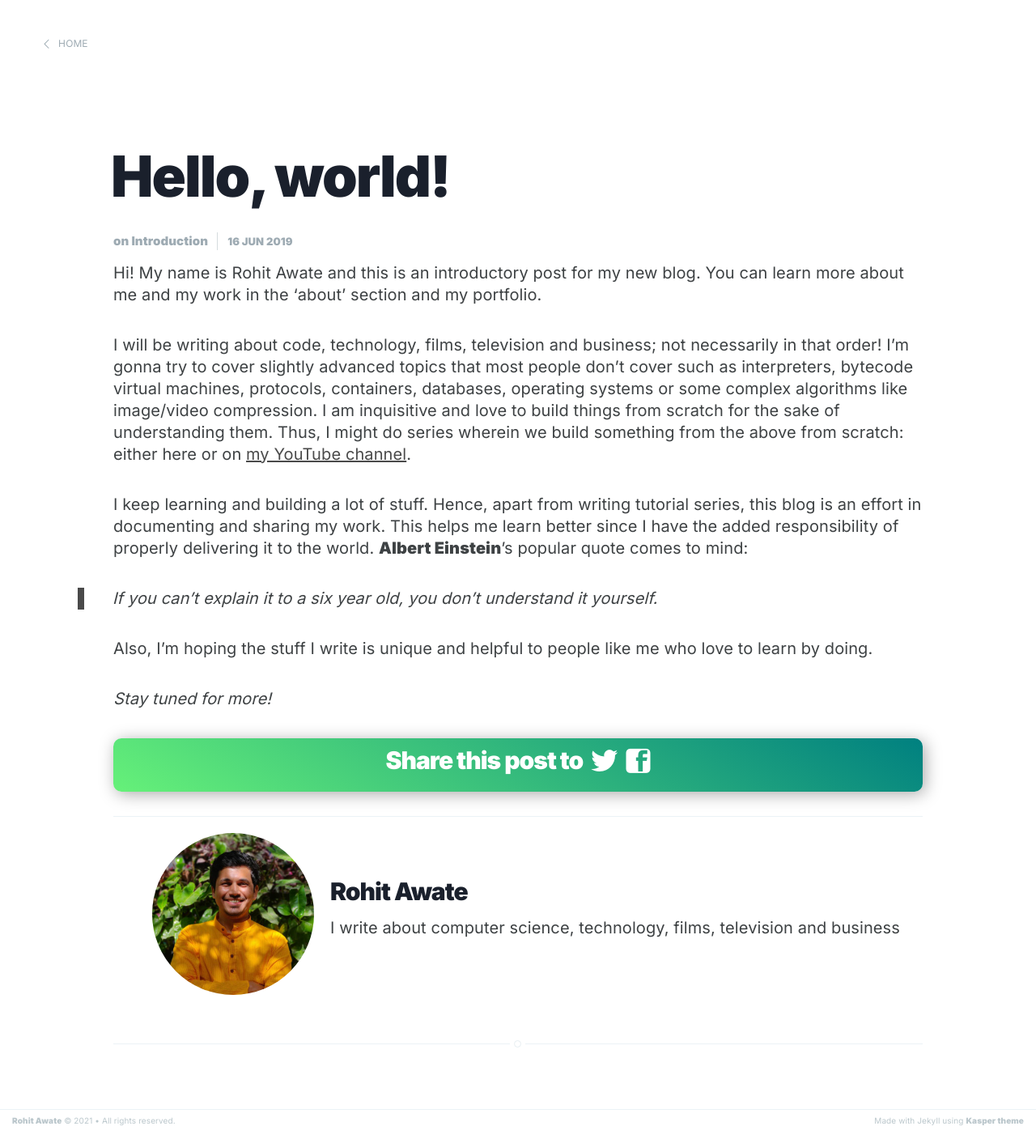
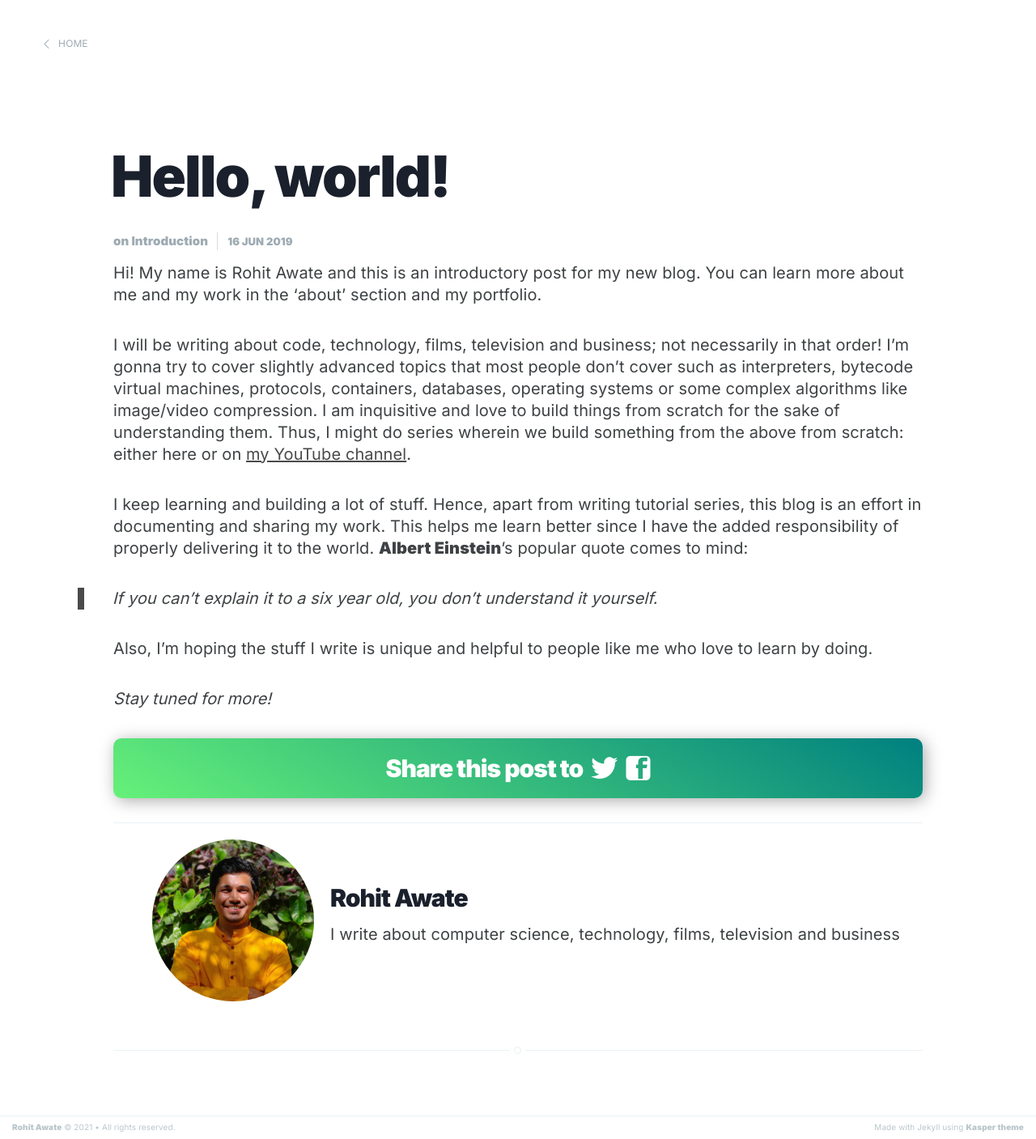
Before and after one commit to RohitAwate/rohitawate.github.io, a Jekyll site: the page built from _posts/2019-06-16-hello-world.md, in a window 1280 px wide. Shown: the whole page at 81% size. Built offline with Jekyll 4.4.1, drawn with Linux system fonts in a browser that asks for light colours.

Commit message:
Fix padding on share card

```diff
--- a/assets/css/screen.css
+++ b/assets/css/screen.css
@@ -969,7 +969,7 @@ margin on the iframe, cause it breaks stuff. */
     justify-content: center;
     align-items: center;
     flex-direction: row;
-    padding: 10px;
+    padding: 20px;
     background-image: linear-gradient(30deg, #66f179, teal);
     box-shadow: 3px 3px 20px #aaa;
     border-radius: 10px;
@@ -984,7 +984,10 @@ margin on the iframe, cause it breaks stuff. */
     display: flex;
     justify-content: center;
     align-items: center;
-    margin-bottom: 10px;
+}
+
+.share > h3 {
+    margin-bottom: 0px;
 }
 
 .share a {
@@ -996,7 +999,7 @@ margin on the iframe, cause it breaks stuff. */
 }
 
 .share a:hover {
-    color: black;
+    color: greenyellow;
 }
 
 /* The subscribe icon on the footer */
```
